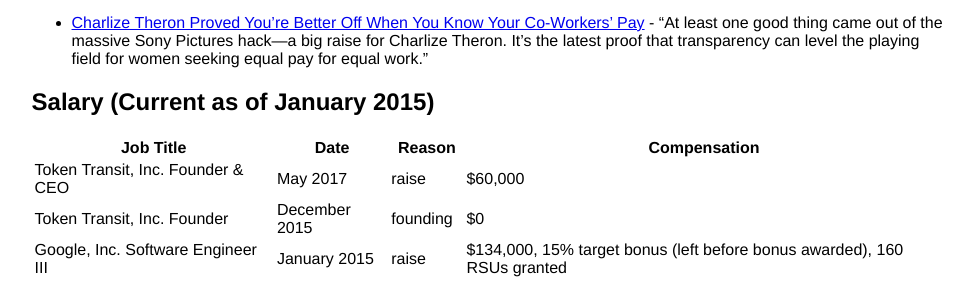
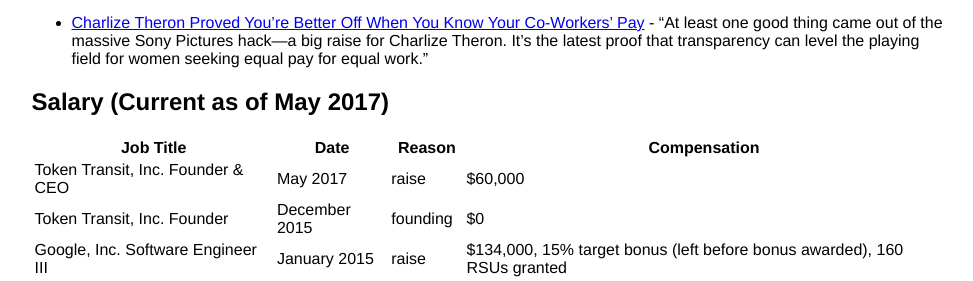
Before and after one commit to mconbere/mconbere.github.com, a Jekyll site: the page built from salary/index.markdown, in a window 1280 px wide. Shown: the part 426-707 px from the top of the page, without its empty margins (152-1125 px from the left). Built offline with Jekyll 4.4.1, drawn with Linux system fonts in a browser that asks for light colours.

Commit message:
Update index.markdown

```diff
--- a/salary/index.markdown
+++ b/salary/index.markdown
@@ -22,7 +22,7 @@ For more information about why I’m providing this, here is some interesting re
 
 * [Charlize Theron Proved You’re Better Off When You Know Your Co-Workers’ Pay](http://www.huffingtonpost.com/2015/01/12/charlize-theron-equal-pay_n_6456332.html) - “At least one good thing came out of the massive Sony Pictures hack—a big raise for Charlize Theron. It’s the latest proof that transparency can level the playing field for women seeking equal pay for equal work.”
 
-## Salary (Current as of January 2015)
+## Salary (Current as of May 2017)
 
 |               Job Title                | Date           | Reason    | Compensation
 | -------------------------------------- | -------------- | --------- | ------------
```
